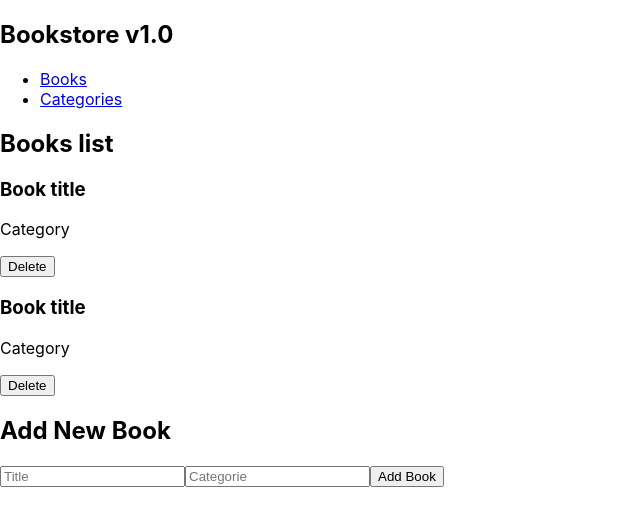
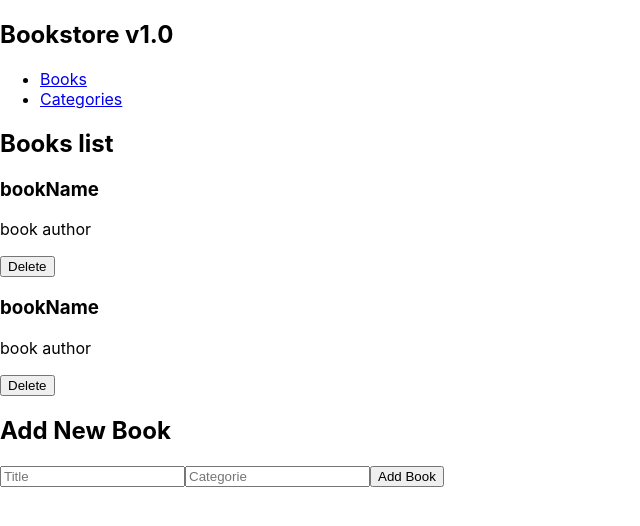
Before and after one commit to abdessalem1998/Bookstore, a React (Create React App) app: page / in a window 1280 px wide. Shown: the top 526 px of the page, without its empty margins (0-640 px from the left). Built offline with nearby package versions, Linux system fonts and the light colour scheme.

Commit message:
dynamically map book items

```diff
--- a/src/components/BooksComponents/BookItem.js
+++ b/src/components/BooksComponents/BookItem.js
@@ -1,11 +1,14 @@
 import React from 'react';
 
-const BookItem = () => (
-  <div>
-    <h3>Book title</h3>
-    <p>Category</p>
-    <button type="button">Delete</button>
-  </div>
-);
+const BookItem = (book) => {
+  const { id, title, author } = book;
+  return (
+    <div id={id}>
+      <h3>{title}</h3>
+      <p>{author}</p>
+      <button type="button">Delete</button>
+    </div>
+  );
+};
 
 export default BookItem;
--- a/src/components/BooksComponents/BookList.js
+++ b/src/components/BooksComponents/BookList.js
@@ -1,12 +1,29 @@
 import React from 'react';
 import BookItem from './BookItem';
 
-const BookList = () => (
-  <div>
-    <h2>Books list</h2>
-    <BookItem />
-    <BookItem />
-  </div>
-);
+const BookList = () => {
+  const bookArray = [
+    { id: 1, title: 'bookName', author: 'book author' },
+    { id: 2, title: 'bookName', author: 'book author' },
+  ];
+
+  return (
+    <div>
+      <h2>Books list</h2>
+      {
+        bookArray.map((book) => {
+          const { id, title, author } = book;
+          return (
+            <BookItem
+              key={id}
+              title={title}
+              author={author}
+            />
+          );
+        })
+      }
+    </div>
+  );
+};
 
 export default BookList;
```
